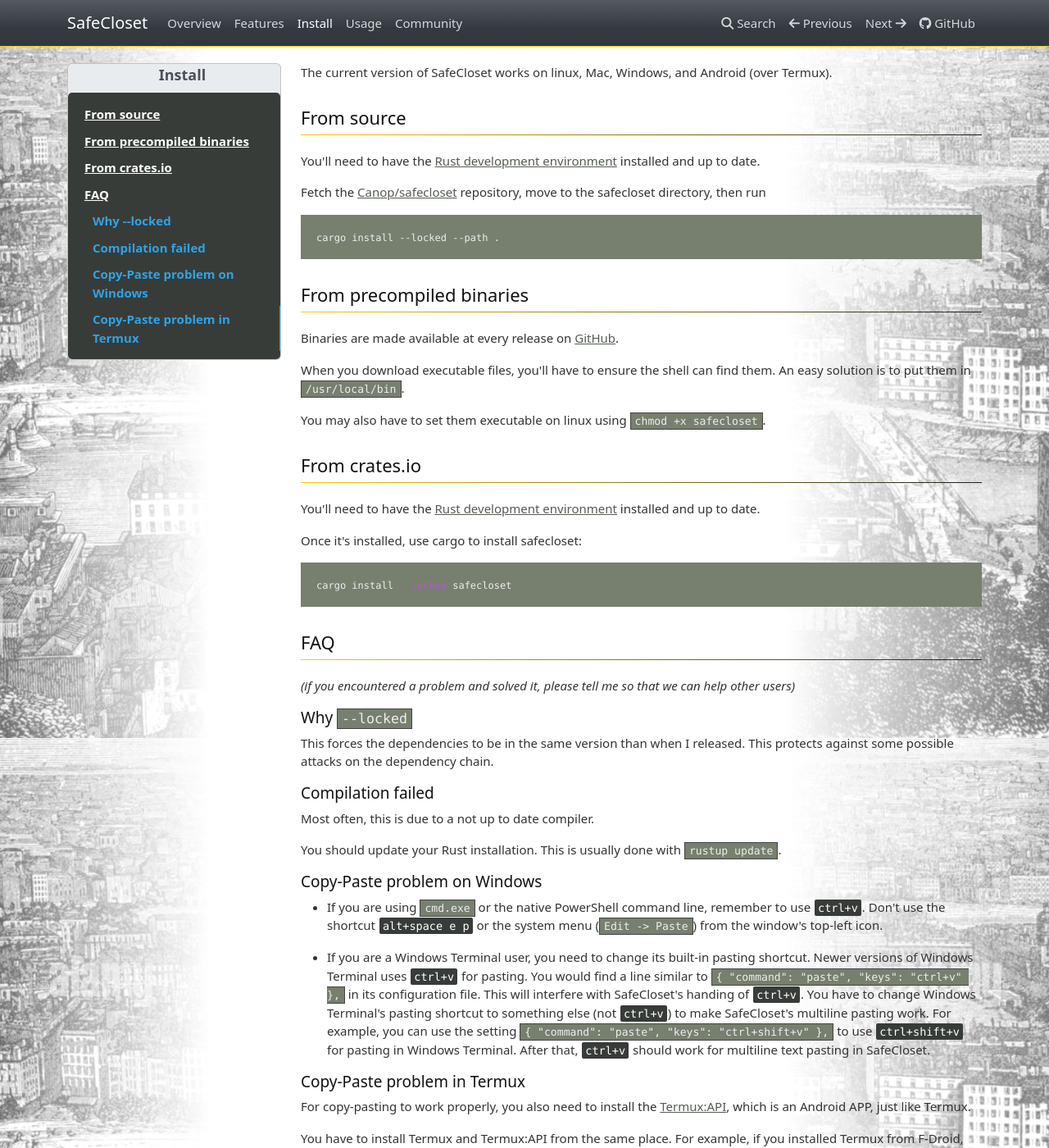
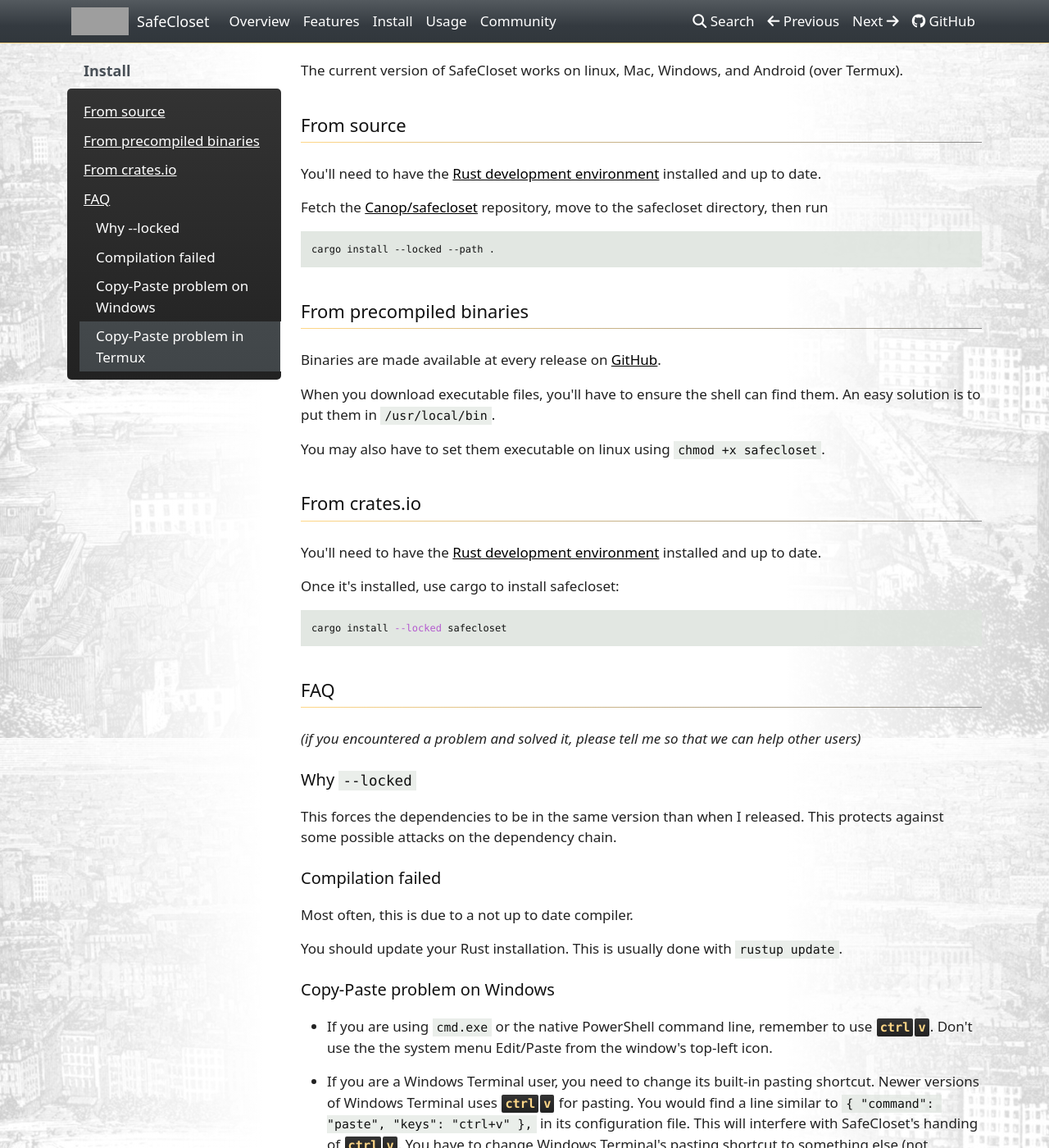
Before and after one commit to Canop/safecloset, an MkDocs documentation site: the page built from website/docs/install.md, in a window 1280 px wide and 1400 px high. Shown: the whole window at 82% size. Built offline with MkDocs 1.6.1, drawn with Linux system fonts in a browser that asks for light colours; nearby versions of some CDN libraries; some of the changed text lies outside the part shown; grey boxes are pictures that could not be loaded.

Commit message:
cosmetic improvements to website

```diff
--- a/website/docs/css/extra.css
+++ b/website/docs/css/extra.css
@@ -2,15 +2,19 @@
 /* standard classes */
 
 :root {
+	--text: #222;
 	--accent: #ffd787;
-	--dark-accent: #566859;
+	--dark-accent: #22790a;
 	--bg: #fff;
-	--sidenav-bg: #383c39;
+	--sidenav-bg: linear-gradient(#333333,#222222);
 	--top-nav-bg: var(--sidenav-bg);
 	--sidenav-fg: #fff;
-	--link-fg: #555c53;
-	--code-fg: #eee;
-	--code-bg: #777f6e;
+	--link-fg: #000;
+	--code-fg: #111;
+	--code-bg: #dde3dd99;
+	--inline-code-bg: var(--code-bg);
+	--inline-code-border: none;
+	--hovered-menu-bg: linear-gradient(#444, var(--accent));
 }
 
 body::before {
@@ -18,13 +22,8 @@ body::before {
 }
 
 body {
-	font-size: 15px;
-	background-color: var(--bg);
-	color: #333;
-}
-body {
 	background-image:
-		linear-gradient(to right, rgba(255,255,255,0.4) 0%, rgba(255,255,255,1) 20%, rgba(255,255,255,1) 75%, rgba(255,255,255,0.4) 100%),
+		linear-gradient(to right, rgba(255,255,255,0.8) 0%, rgba(255,255,255,1) 25%, rgba(255,255,255,1) 75%, rgba(255,255,255,0.8) 100%),
 		url("../img/lyon.jpg");
 	background-position: center;
 	background-size: cover;
@@ -41,6 +40,30 @@ body {
 	}
 }
 
+body {
+	font-size: 17px;
+	background-color: var(--bg);
+	color: var(--text);
+}
+.modal-dialog {
+	font-size: 15px;
+	color: #ccc;
+}
+.modal-dialog a {
+	color: var(--accent);
+}
+.modal-dialog a:hover {
+	text-decoration: underline;
+	color: var(--accent);
+}
+
+body .bg-secondary {
+	background-color: transparent !important;
+}
+body .card {
+	border: none;
+}
+
 .sponsorship {
 	margin-top: 20px;
 	display: flex;
@@ -54,71 +77,103 @@ body {
 p.logo {
 	text-align: center;
 }
-p.logo img.logo {
+.col-md-9 p.logo img.logo {
 	background: transparent;
+	box-shadow: none;
 }
 
-h1 {
+.container h1 {
 	font-size: 22px;
 	border-bottom: solid 1px;
 	padding-bottom: 8px;
-	margin: 30px 0 20px 0;
-	border-image-source: linear-gradient(to right, #fc0, #162020);
+	margin: 40px 0 25px 0;
+	border-image-source: linear-gradient(to right, var(--accent), #888);
 	border-image-slice: 1;
 	color: #111;
 }
-h2 {
-	font-size: 19px;
+.modal-body h2 {
+	font-size: 18px;
+}
+.container h2 {
+	font-size: 20px;
 	color: #111;
+	margin: 25px 0 20px 0;
 }
-h3 {
+.modal-body h3 {
+	font-size: 14px;
+}
+.container h3 {
 	font-size: 16px;
 	color: #111;
 }
-h4 {
+.modal-body h4, .modal-dialog h4 {
+	font-size: 16px;
+	color: #ddd;
+}
+.container h4 {
 	color: #111;
 }
 
-.navbar {
-	/*background-image: linear-gradient(#333,#111);*/
+body .navbar {
 	background: var(--top-nav-bg);
-	border-bottom: 1px solid #fc0;
+	border-bottom: 1px solid var(--accent);
+	padding: 0;
 }
 
-.navbar-default .navbar-nav > .active > a, .navbar-default .navbar-nav > .active > a:focus {
+html body .navbar-default .navbar-nav > .active > a.nav-link,
+html body .navbar-default .navbar-nav > .active > a.nav-link:focus,
+html body .navbar .navbar-nav > .active > a.nav-link,
+html body .navbar .navbar-nav > .active > a.nav-link:focus {
 	background-image: linear-gradient(#111,#162020);
 	color: var(--accent);
 }
-.navbar-default .navbar-nav > .open > a, .navbar-default .navbar-nav > .open > a:hover, .navbar-default .navbar-nav > .open > a:focus,
-.navbar-default .navbar-nav > li > a:hover, .navbar-default .navbar-nav > li > a:focus {
-	background-image: linear-gradient(#444,#540);
-	color: var(--accent);
+.navbar-default .navbar-nav > .open > a,
+.navbar .navbar-nav > .open > a,
+.navbar-default .navbar-nav > .open > a:hover,
+.navbar .navbar-nav > .open > a:hover,
+.navbar-default .navbar-nav > .open > a:focus,
+.navbar .navbar-nav > .open > a:focus,
+.navbar-default .navbar-nav > li > a:hover,
+.navbar .navbar-nav > li > a:hover,
+.navbar-default .navbar-nav > li > a:hover,
+.navbar .navbar-nav > li > a:hover,
+.navbar-default .navbar-nav > li > a:focus,
+.navbar .navbar-nav > li > a:focus {
+	background: var(--hovered-menu-bg);
 }
 
 pre {
 	padding: 0;
-	border-radius: 0;
 	color: var(--code-fg);
 	background: var(--code-bg);
 	border: solid 1px var(--code-bg);
+}
+
+pre code {
 	padding: 6px 0 4px 6px;
 }
 
 code {
 	border-radius: 0;
 	color: var(--code-fg);
-	border: solid 1px #444;
-	background: var(--code-bg);
+	border: var(--inline-code-border);
+	background: var(--inline-code-bg);
 }
 .hljs {
 	color: var(--code-fg);
 	background: var(--code-bg);
 }
 
-a {
+body a,
+body a.nav-link,
+body .navbar-dark .navbar-nav a,
+body .navbar-dark .navbar-nav a.nav-link
+{
 	color: var(--sidenav-fg);
 }
-a:hover {
+body li.nav-item a:hover,
+body a.nav-link:hover
+{
 	color: var(--accent);
 }
 [role="main"] a {
@@ -131,10 +186,11 @@ a:hover {
 
 kbd {
 	padding: 2px 4px;
-	color: #fff;
-	background-color: var(--sidenav-bg);
+	color: var(--accent);
+	background: var(--sidenav-bg);
 	border-radius: 2px;
 	box-shadow: none;
+	font-weight: bold;
 	margin: 1px;
 }
 
@@ -155,6 +211,7 @@ kbd.b {
 	border: none;
 	border-radius: 0;
 	margin: 10px auto 20px auto;
+	box-shadow: 2px 2px 5px rgba(0,0,0,0.7);
 }
 .navbar-collapse {
 	padding-left: 0;
@@ -163,27 +220,33 @@ kbd.b {
 	background: var(--sidenav-bg);
 }
 .bs-sidenav.nav li {
-	padding-left: 10px;
+	padding-left: 15px;
 }
 .bs-sidenav.nav li.main {
 	padding-left: 0px;
 }
-/*
-.navbar-brand {
-	background: url(../img/logo-safecloset.png) no-repeat;
-	background-position: left center;
-	background-size: 34px 40px;
-	padding-left: 80px;
-	font-size: 0;
+body .navbar {
+	line-height: 36px;
 }
-*/
+body .navbar-brand {
+	background: url(../img/logo-white.svg) no-repeat;
+	background-position: 5px center;
+	background-size: 70px 40px;
+	padding-left: 85px;
+	font-size: 18px;
+	line-height: 24px;
+}
 
 .bs-sidebar .nav > li > a {
 	border-right: 1px solid transparent;
 }
 .bs-sidebar .nav > .active > a,
 .bs-sidebar .nav > .active:hover > a,
-.bs-sidebar .nav > .active:focus > a {
+.bs-sidebar .nav > .active:focus > a,
+.bs-sidebar .nav > li > a.active,
+.bs-sidebar .nav > li > a.active:hover,
+.bs-sidebar .nav > li > a.active:focus
+{
 	font-weight: initial;
 	background-color: #bed7e632;
 	border-right: 1px solid;
@@ -191,7 +254,10 @@ kbd.b {
 .bs-sidebar .nav > .main.active > a,
 .bs-sidebar .nav > .main.active:hover > a,
 .bs-sidebar .nav > .main.active:focus > a {
-	font-weight: bold;
+	font-weight: normal;
+}
+.bs-sidebar .nav > li > a {
+  font-weight: normal;
 }
 
 .table-striped > tbody > tr:nth-of-type(2n+1) {
@@ -242,6 +308,7 @@ body .toc-header {
 	font-size: 18px;
 	margin-left: 20px;
 	padding-bottom: 8px;
+	align-self: start;
 	/*border-bottom: thin solid #ff5f87;*/
 }
 .admonition.note {
@@ -271,7 +338,7 @@ body #toc-collapse ul.nav.flex-column.bs-sidenav {
 /* custom classes */
 
 .install-link {
-	font-size: 15px;
+	font-size: 17px;
 	margin: 10px 0 10px 0px;
 	text-align:center;
 	background: #133d55;
--- a/website/docs/install.md
+++ b/website/docs/install.md
@@ -45,9 +45,9 @@ This is usually done with `rustup update`.
 
 ## Copy-Paste problem on Windows
 
-* If you are using `cmd.exe` or the native PowerShell command line, remember to use <kbd>ctrl+v</kbd>. Don't use the shortcut <kbd>alt+space e p</kbd> or the system menu (`Edit -> Paste`) from the window's top-left icon.
+* If you are using `cmd.exe` or the native PowerShell command line, remember to use <kbd>ctrl</kbd><kbd>v</kbd>. Don't use the the system menu Edit/Paste from the window's top-left icon.
 
-* If you are a Windows Terminal user, you need to change its built-in pasting shortcut. Newer versions of Windows Terminal uses <kbd>ctrl+v</kbd> for pasting. You would find a line similar to `{ "command": "paste", "keys": "ctrl+v" },` in its configuration file. This will interfere with SafeCloset's handing of <kbd>ctrl+v</kbd>. You have to change Windows Terminal's pasting shortcut to something else (not <kbd>ctrl+v</kbd>) to make SafeCloset's multiline pasting work. For example, you can use the setting `{ "command": "paste", "keys": "ctrl+shift+v" },` to use <kbd>ctrl+shift+v</kbd> for pasting in Windows Terminal. After that, <kbd>ctrl+v</kbd> should work for multiline text pasting in SafeCloset.
+* If you are a Windows Terminal user, you need to change its built-in pasting shortcut. Newer versions of Windows Terminal uses <kbd>ctrl</kbd><kbd>v</kbd> for pasting. You would find a line similar to `{ "command": "paste", "keys": "ctrl+v" },` in its configuration file. This will interfere with SafeCloset's handing of <kbd>ctrl</kbd><kbd>v</kbd>. You have to change Windows Terminal's pasting shortcut to something else (not <kbd>ctrl</kbd><kbd>v</kbd>) to make SafeCloset's multiline pasting work. For example, you can use the setting `{ "command": "paste", "keys": "ctrl+shift+v" },` to use <kbd>ctrl</kbd><kbd>shift</kbd><kbd>v</kbd> for pasting in Windows Terminal. After that, <kbd>ctrl</kbd><kbd>v</kbd> should work for multiline text pasting in SafeCloset.
 
 ## Copy-Paste problem in Termux
 
--- a/website/mkdocs.yml
+++ b/website/mkdocs.yml
@@ -21,6 +21,7 @@ extra_javascript:
 
 theme:
         name: mkdocs
+        favicon: /favicon.png
         nav_style: dark
         custom_dir: custom_theme
         highlightjs: true
```
Also changed, not shown: website/docs/index.md (+1 -5 lines), website/docs/img/lyon.jpg (renamed from website/custom_theme/img/lyon.jpg).
